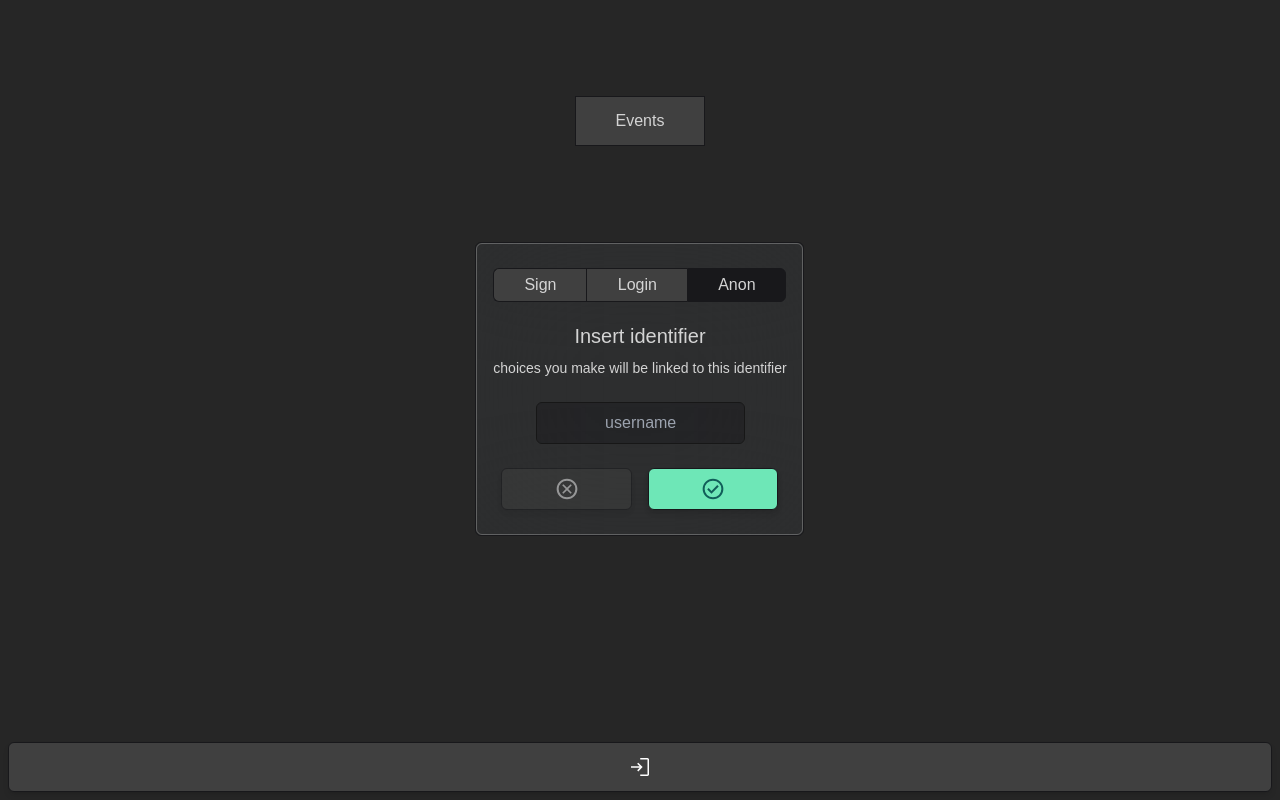
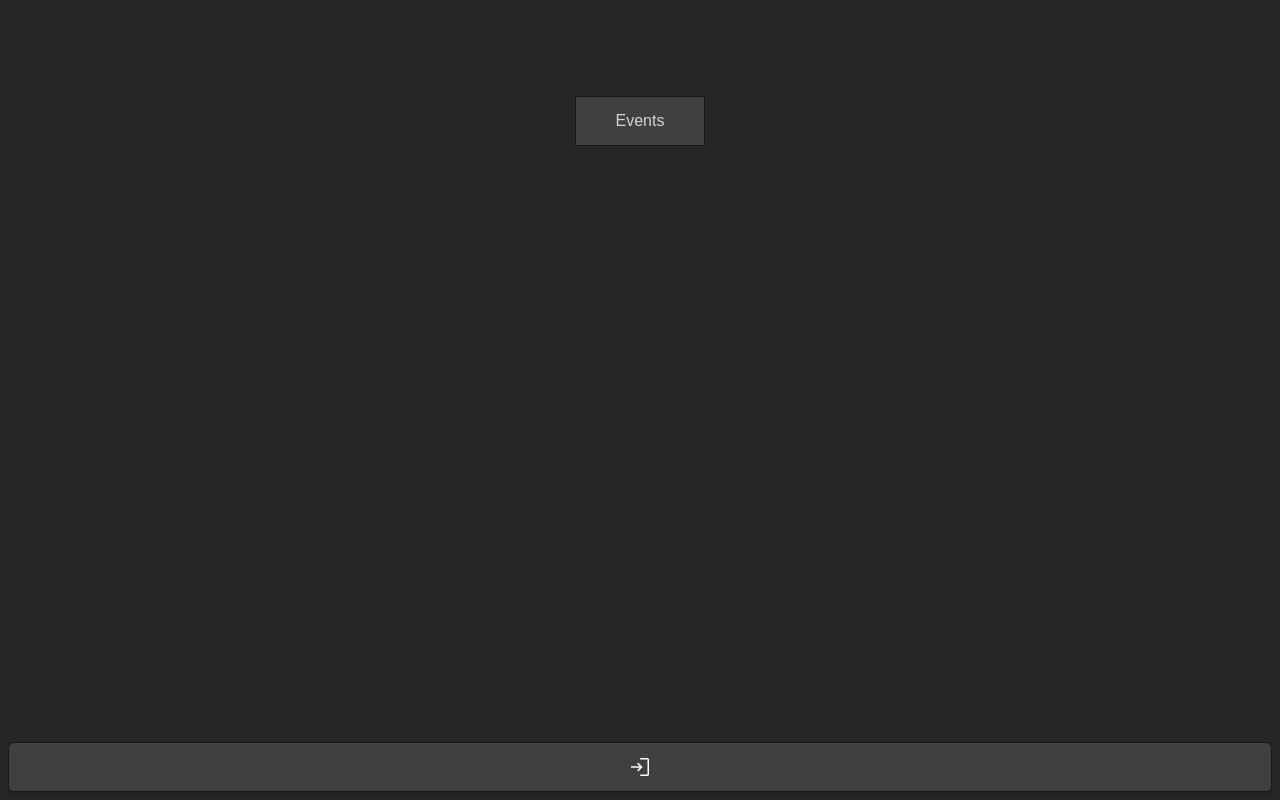
Before and after one commit to adbc-0/event_manager, a Next.js app: page / in a window 1280 px wide. Built offline with nearby package versions, Linux system fonts and the light colour scheme; a web font is replaced by a local one.

Commit message:
Remove auto opening of login dialog

```diff
--- a/components/EventCalendar/EventCalendar.tsx
+++ b/components/EventCalendar/EventCalendar.tsx
@@ -21,7 +21,7 @@ import {
     getUsersFromChoices,
 } from "~/utils/index";
 import { useEvent } from "~/context/EventProvider";
-import { useAuth } from "~/hooks/use-auth";
+import { useAnonAuth } from "~/hooks/use-anon-auth";
 import { useAbort } from "~/hooks/use-abort";
 import { EventResponse } from "~/typescript";
 
@@ -142,7 +142,7 @@ export function EventCalendar() {
         throw new Error("Missing event url param");
     }
 
-    const { username } = useAuth();
+    const { username } = useAnonAuth();
     const abortSignal = useAbort();
     const {
         allChoices,
--- a/components/LoginDialog/Anon.tsx
+++ b/components/LoginDialog/Anon.tsx
@@ -4,7 +4,7 @@ import Image from "next/image";
 import okIcon from "~/public/acceptButton.svg";
 import cancelIcon from "~/public/rejectButton.svg";
 
-import { useAuth } from "~/hooks/use-auth";
+import { useAnonAuth } from "~/hooks/use-anon-auth";
 import { Button } from "../Button/Button";
 import { Input } from "../Input/Input";
 import { ReactProps } from "~/typescript";
@@ -20,7 +20,7 @@ export const Anon = forwardRef<Ref, UsernameDialogProps>(function Anon(_, ref) {
         throw new Error("Unexpected ref type");
     }
 
-    const { username, setUsername } = useAuth();
+    const { username, setUsername } = useAnonAuth();
 
     const nameInputRef = useRef<HTMLInputElement>(null);
     const usernameFormRef = useRef<HTMLFormElement>(null);
@@ -87,7 +87,6 @@ export const Anon = forwardRef<Ref, UsernameDialogProps>(function Anon(_, ref) {
                     theme="BASIC"
                     className="flex-1 mx-2 py-2"
                     type="button"
-                    disabled={!username}
                     onClick={closeIdentityModal}
                 >
                     <Image
--- a/components/LoginDialog/Login.tsx
+++ b/components/LoginDialog/Login.tsx
@@ -4,7 +4,7 @@ import Image from "next/image";
 import okIcon from "~/public/acceptButton.svg";
 import cancelIcon from "~/public/rejectButton.svg";
 
-import { useAuth } from "~/hooks/use-auth";
+import { useAnonAuth } from "~/hooks/use-anon-auth";
 import { Button } from "../Button/Button";
 import { Input } from "../Input/Input";
 import { ReactProps } from "~/typescript";
@@ -21,7 +21,7 @@ export const Login = forwardRef<Ref, UsernameDialogProps>(
             throw new Error("Unexpected ref type");
         }
 
-        const { username } = useAuth();
+        const { username } = useAnonAuth();
 
         const nameInputRef = useRef<HTMLInputElement>(null);
         const usernameFormRef = useRef<HTMLFormElement>(null);
@@ -85,7 +85,6 @@ export const Login = forwardRef<Ref, UsernameDialogProps>(
                         theme="BASIC"
                         className="flex-1 mx-2 py-2"
                         type="button"
-                        disabled={!username}
                         onClick={closeIdentityModal}
                     >
                         <Image
--- a/components/LoginDialog/LoginDialog.tsx
+++ b/components/LoginDialog/LoginDialog.tsx
@@ -1,8 +1,6 @@
 import { forwardRef, useState } from "react";
 import { match } from "ts-pattern";
 
-import { useSsc } from "~/hooks/use-ssc";
-import { useAuth } from "~/hooks/use-auth";
 import { GlassmorphicPane } from "~/components/GlassmorphicPane/GlassmorphicPane";
 import { Login } from "./Login";
 import { Sign } from "./Sign";
@@ -19,17 +17,10 @@ export const LoginDialog = forwardRef<Ref, UsernameDialogProps>(
             throw new Error("Unexpected ref type");
         }
 
-        const { isBrowser } = useSsc();
-        const { username } = useAuth();
-
         const [tab, setTab] = useState<Tab>("ANONYMOUS");
 
         return (
-            <dialog
-                ref={ref}
-                className="p-0 rounded-md open:animate-fade-in"
-                open={!username && isBrowser}
-            >
+            <dialog ref={ref} className="p-0 rounded-md open:animate-fade-in">
                 <GlassmorphicPane
                     outerClassName="max-w-sm"
                     innerClassName="py-6 px-4"
--- a/components/LoginDialog/Sign.tsx
+++ b/components/LoginDialog/Sign.tsx
@@ -4,7 +4,7 @@ import Image from "next/image";
 import okIcon from "~/public/acceptButton.svg";
 import cancelIcon from "~/public/rejectButton.svg";
 
-import { useAuth } from "~/hooks/use-auth";
+import { useAnonAuth } from "~/hooks/use-anon-auth";
 import { Button } from "../Button/Button";
 import { Input } from "../Input/Input";
 import { ReactProps } from "~/typescript";
@@ -20,7 +20,7 @@ export const Sign = forwardRef<Ref, UsernameDialogProps>(function Sign(_, ref) {
         throw new Error("Unexpected ref type");
     }
 
-    const { username } = useAuth();
+    const { username } = useAnonAuth();
 
     const nameInputRef = useRef<HTMLInputElement>(null);
     const usernameFormRef = useRef<HTMLFormElement>(null);
@@ -83,7 +83,6 @@ export const Sign = forwardRef<Ref, UsernameDialogProps>(function Sign(_, ref) {
                     theme="BASIC"
                     className="flex-1 mx-2 py-2"
                     type="button"
-                    disabled={!username}
                     onClick={closeIdentityModal}
                 >
                     <Image
--- a/components/MobileMenu/MobileMenu.tsx
+++ b/components/MobileMenu/MobileMenu.tsx
@@ -5,12 +5,12 @@ import Image from "next/image";
 
 import loginIcon from "~/public/login.svg";
 
-import { useAuth } from "~/hooks/use-auth";
+import { useAnonAuth } from "~/hooks/use-anon-auth";
 import { Button } from "../Button/Button";
 import { LoginDialog } from "../LoginDialog/LoginDialog";
 
 export function MobileMenu() {
-    const { username, logout } = useAuth();
+    const { username, logout } = useAnonAuth();
 
     const usernameDialogRef = useRef<HTMLDialogElement>(null);
 
--- a/lib/context/EventProvider.tsx
+++ b/lib/context/EventProvider.tsx
@@ -19,7 +19,7 @@ import {
     transformDayJsToCurrentDate,
 } from "~/services/dayJsFacade";
 import { ServerError, chunks } from "~/utils/index";
-import { useAuth } from "~/hooks/use-auth";
+import { useAnonAuth } from "~/hooks/use-anon-auth";
 import { useSsc } from "~/hooks/use-ssc";
 import { decodeEventParamDate, encodeEventParamDate } from "~/utils/eventUtils";
 import {
@@ -288,7 +288,7 @@ function eventReducer(state: EventState, action: EventActions) {
 
 export function EventProvider({ children, eventId }: EventProviderProps) {
     const { isServer } = useSsc();
-    const { username } = useAuth();
+    const { username } = useAnonAuth();
     const { replace } = useRouter();
     const [eventControl, eventDispatch] = useReducer(
         eventReducer,
--- a/lib/hooks/use-auth.ts
+++ b/lib/hooks/use-anon-auth.ts
@@ -2,7 +2,7 @@ import { LocalStorageKeys } from "~/constants";
 import { useLocalStorage } from "./use-local-storage";
 import { useCallback } from "react";
 
-export function useAuth() {
+export function useAnonAuth() {
     const {
         storageValue: username,
         setStorage,
--- a/src/app/events/[id]/CalendarTopIcons.tsx
+++ b/src/app/events/[id]/CalendarTopIcons.tsx
@@ -12,6 +12,7 @@ type CalendarTopIconsProps = ReactProps & {
     openRemovalDialog(): void;
 };
 
+// ToDo: Remove dialog icond should be conditional
 export function CalendarTopIcons({
     openRemovalDialog,
     openViewListDialog,
--- a/src/app/events/[id]/ChoiceRow.tsx
+++ b/src/app/events/[id]/ChoiceRow.tsx
@@ -4,6 +4,7 @@ import { twMerge } from "tailwind-merge";
 import checkCircleIcon from "~/public/check_circle.svg";
 import deleteCircleIcon from "~/public/delete_circle.svg";
 import questionCircleIcon from "~/public/question_cricle.svg";
+
 import { AvailabilityEnumValues } from "~/constants";
 import { ReactProps } from "~/typescript";
 
--- a/src/app/events/[id]/DialogControl.tsx
+++ b/src/app/events/[id]/DialogControl.tsx
@@ -8,12 +8,12 @@ import cancelIcon from "~/public/rejectButton.svg";
 import { EventActionEnum } from "~/constants";
 import { ChangeAvailability } from "~/api/events/[id]/actions";
 import { useEvent } from "~/context/EventProvider";
-import { useAuth } from "~/hooks/use-auth";
+import { useAnonAuth } from "~/hooks/use-anon-auth";
 import { Button } from "~/components/Button/Button";
 
 export function CalendarControl() {
     const { id: eventId } = useParams();
-    const { username } = useAuth();
+    const { username } = useAnonAuth();
     if (!eventId) {
         throw new Error("Missing event url param");
     }
```
